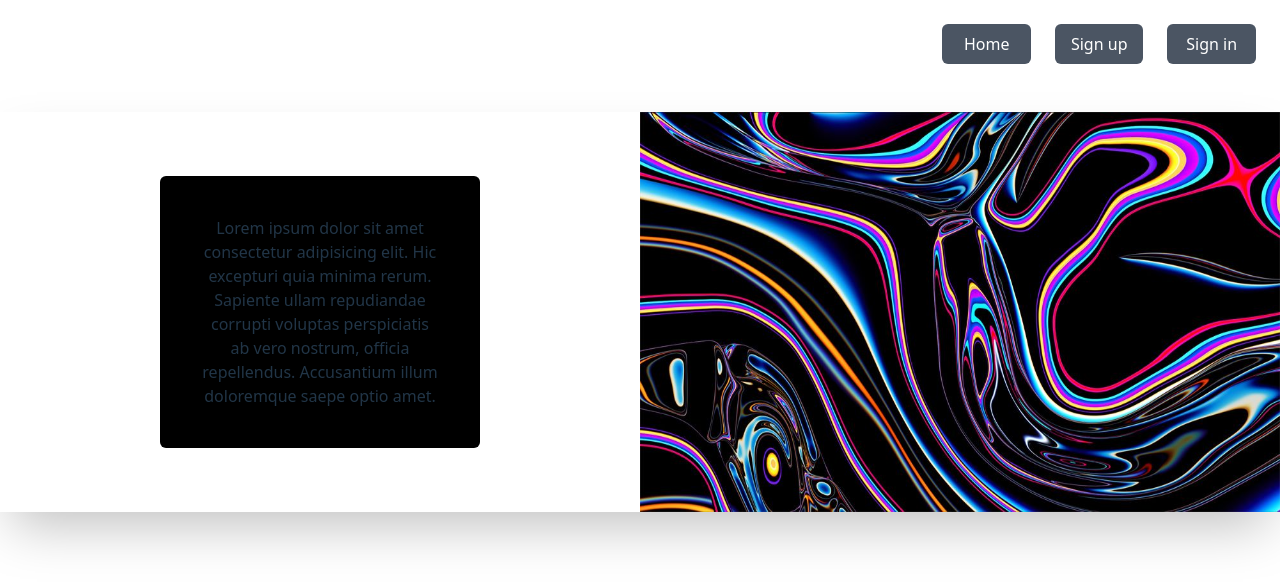
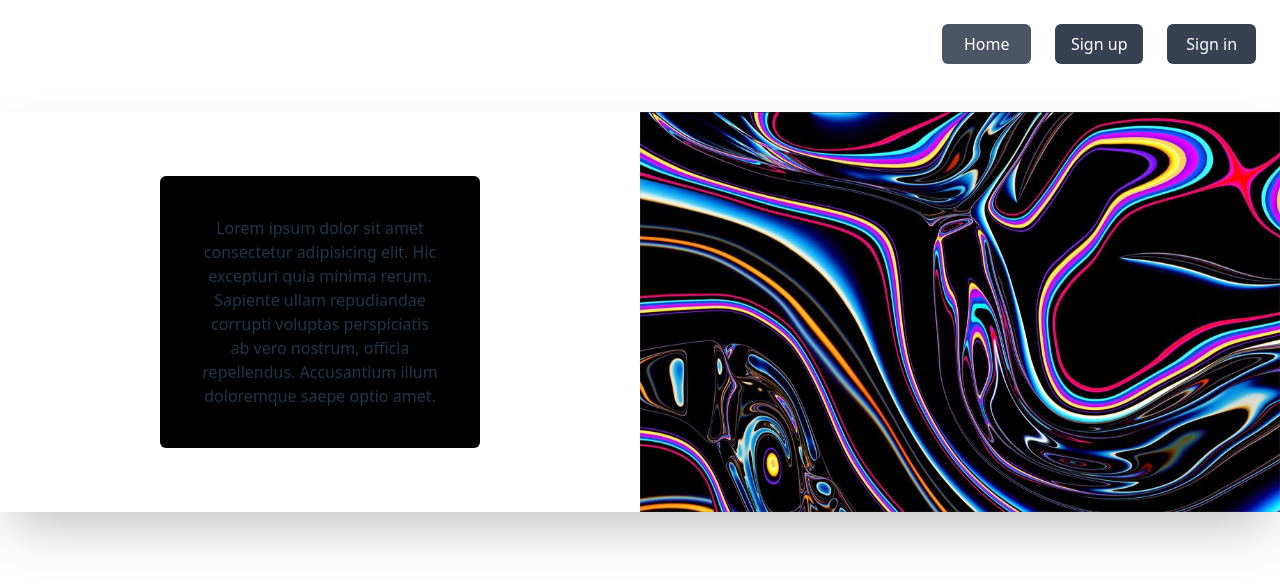
Before and after one commit to ipstoyanov20/ORB.Web, a React (Vite) app: page / in a window 1280 px wide. Shown: the top 586 px of the page. Built offline with nearby package versions, Linux system fonts and the light colour scheme.

Commit message:
Change color on active links

```diff
--- a/src/App.tsx
+++ b/src/App.tsx
@@ -33,7 +33,7 @@ const App = createBrowserRouter(
       </Route>
       <Route element={<AuthGuardWhenLogin />}>
         <Route path="panel" element={<Sidebar />}>
-          <Route index element={<DashBoard />} />
+          <Route path="dashboard" element={<DashBoard />} />
           <Route path="personal" element={<Info />} />
           <Route path="templates" element={<Templates />} />
           <Route path="myresumes" element={<MyResumes />} />
--- a/src/components/NavMenu.tsx
+++ b/src/components/NavMenu.tsx
@@ -1,27 +1,27 @@
-import { Outlet, Link } from 'react-router-dom';
+import { Outlet, NavLink } from 'react-router-dom';
 function NavMenu() {
     return (
       <>
 
         <div className="grid grid-cols-3 z-30 absolute top-0 right-0 p-3">
-          <Link
+          <NavLink
             to="/"
-            className="rounded-md bg-gray-600 m-3 px-4 py-2 hover:bg-gray-700 hover:cursor-pointer"
+            className="rounded-md bg-gray-700 m-3 px-4 py-2 hover:bg-gray-600 hover:cursor-pointer"
           >
             Home
-          </Link>
-          <Link
+          </NavLink>
+          <NavLink
             to="/register"
-            className="rounded-md bg-gray-600 m-3 px-4 py-2 hover:bg-gray-700 hover:cursor-pointer"
+            className="rounded-md bg-gray-700 m-3 px-4 py-2 hover:bg-gray-600 hover:cursor-pointer"
           >
             Sign up
-          </Link>
-          <Link
+          </NavLink>
+          <NavLink
             to="/login"
-            className="rounded-md bg-gray-600 m-3 px-4 py-2 hover:bg-gray-700 hover:cursor-pointer"
+            className="rounded-md bg-gray-700 m-3 px-4 py-2 hover:bg-gray-600 hover:cursor-pointer"
           >
             Sign in
-          </Link>
+          </NavLink>
         </div>
 
         <Outlet />
--- a/src/components/Sidebar.tsx
+++ b/src/components/Sidebar.tsx
@@ -1,4 +1,4 @@
-import { Link, Outlet } from 'react-router-dom';
+import { NavLink, Outlet } from 'react-router-dom';
 import { useNavigate } from 'react-router-dom';
 import storageService from "../services/storage-service";
 
@@ -18,30 +18,30 @@ function Sidebar() {
         <div className="grid place-content-start shadow-2xl absolute left-0 top-0 p-5 w-[20%] h-[100%] rounded-md bg-gradient-to-br from-gray-200 to-gray-500">
 
           <nav className="grid place-content-center grid-rows-4">
-            <Link
+            <NavLink
               className=" rounded-t-md relative p-4 text-left text-white bg-gray-700 hover:bg-gray-600"
-              to="/panel"
+              to="/panel/dashboard"
             >
               Dashboard
-            </Link>
-            <Link
+            </NavLink>
+            <NavLink
               className=" relative p-4 text-left text-white bg-gray-700 hover:bg-gray-600"
               to="/panel/personal"
             >
               Personal Info
-            </Link>
-            <Link
+            </NavLink>
+            <NavLink
               className=" relative p-4 text-left text-white bg-gray-700 hover:bg-gray-600"
               to="/panel/templates"
             >
               Templates
-            </Link>
-            <Link
+            </NavLink>
+            <NavLink
               className="relative p-4 text-left text-white bg-gray-700 hover:bg-gray-600"
               to="/panel/myresumes"
             >
               My Resumes
-            </Link>
+            </NavLink>
             <button
               className="rounded-b-md relative p-4 text-left text-white bg-red-700 hover:bg-red-600"
               onClick={logOut}
--- a/src/index.css
+++ b/src/index.css
@@ -10,6 +10,10 @@ a {
 }
 a:hover {
   color: white;
+}
+
+a.active {
+  background-color: #4b5563;
 }
 
 body {
--- a/src/pages/Login.tsx
+++ b/src/pages/Login.tsx
@@ -38,7 +38,7 @@ function Signin() {
       storageService.saveRefreshToken(responseData.refreshToken);
       storageService.saveTokenExpiresDate(responseData.expiration);
 
-      navigate("/panel")
+      navigate("/panel/dashboard")
 
 
     }).catch(function(error) {
```
